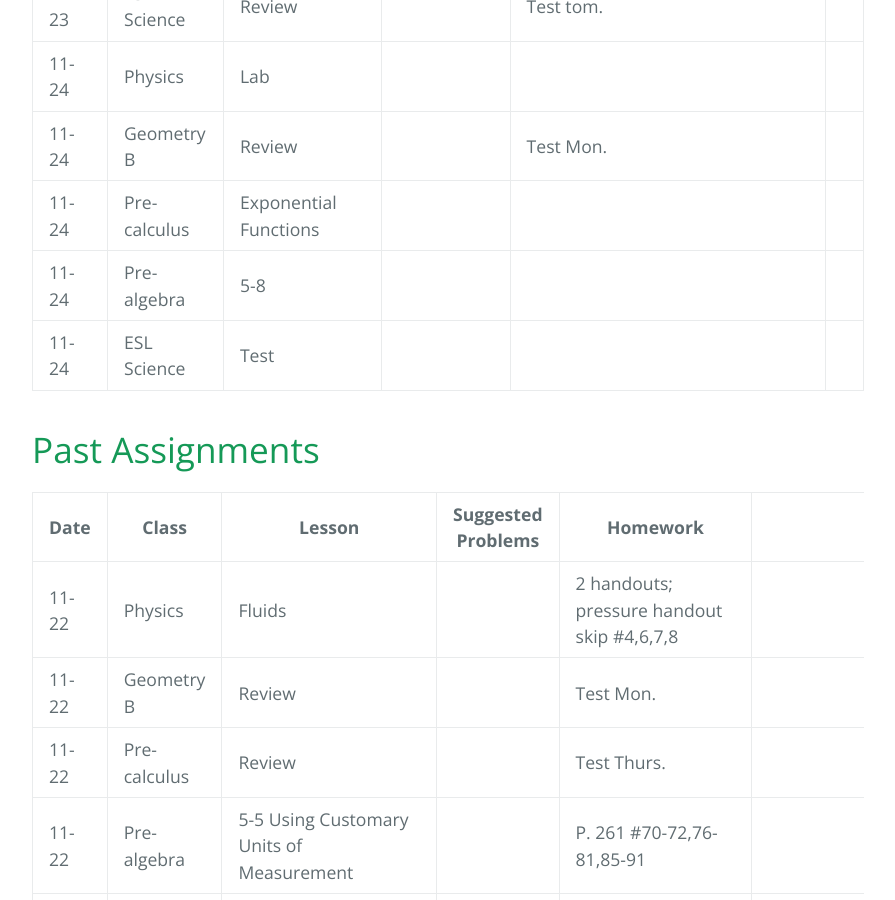
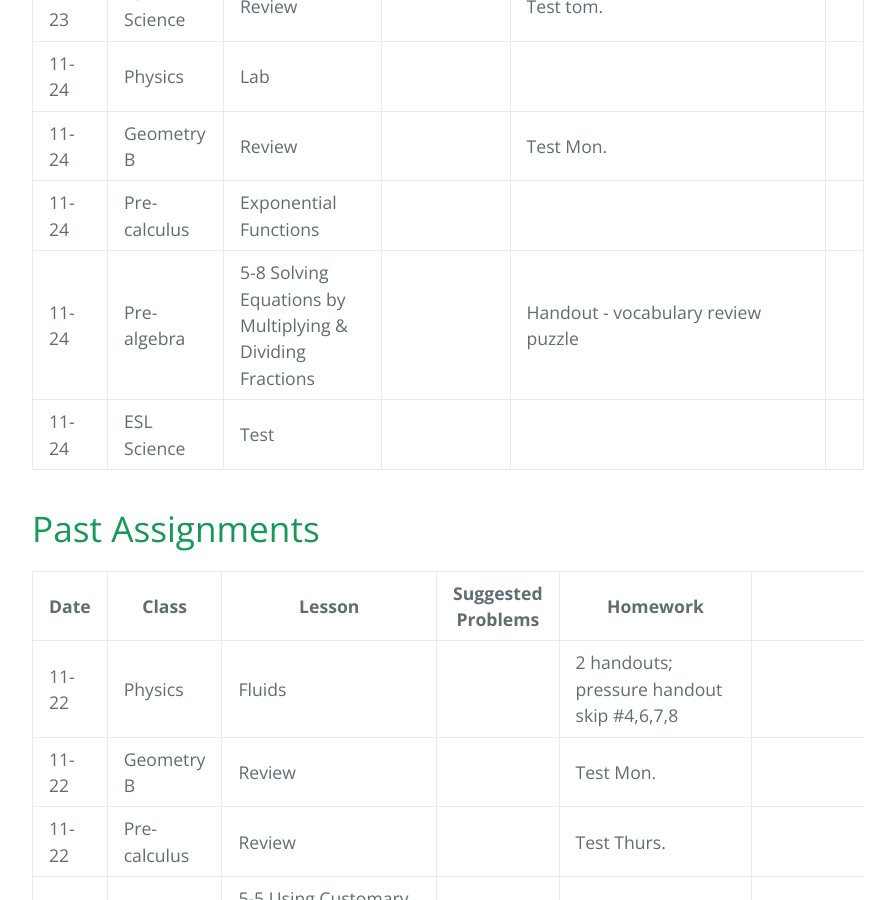
Before and after one commit to gpayoo/gpayoo, a Jekyll site: the page built from index.md, in a window 1280 px wide and 900 px high, scrolled down 1078 px. Shown: the whole window, without its empty margins (192-1087 px from the left). Built offline with Jekyll 4.4.1, drawn with Linux system fonts in a browser that asks for light colours; our own code applies the rules of GitHub Pages for plain Markdown files.

Commit message:
Update index.md

```diff
--- a/index.md
+++ b/index.md
@@ -18,7 +18,7 @@ layout: default
 | 11-24 | Physics |  Lab | |
 | 11-24 | Geometry B | Review | | Test Mon.|
 | 11-24 | Pre-calculus | Exponential Functions   | |
-| 11-24 | Pre-algebra | 5-8  | |
+| 11-24 | Pre-algebra | 5-8 Solving Equations by Multiplying & Dividing Fractions  | | Handout - vocabulary review puzzle
 | 11-24 | ESL Science | Test |  |
 
 # [](#header-2) Past Assignments
```
